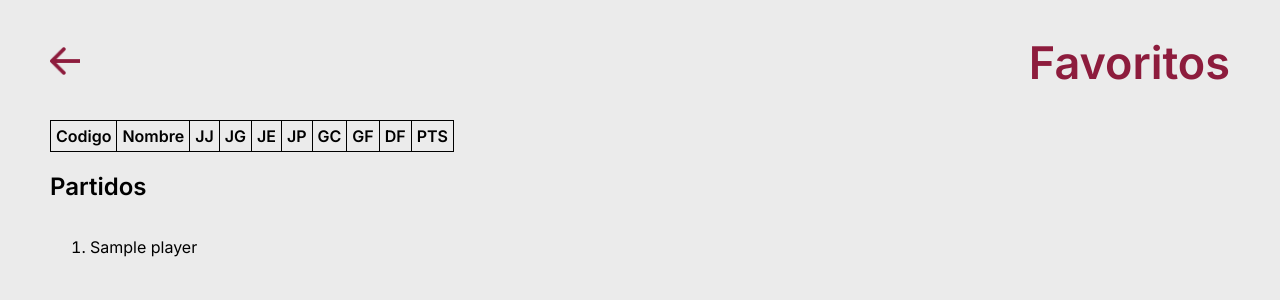
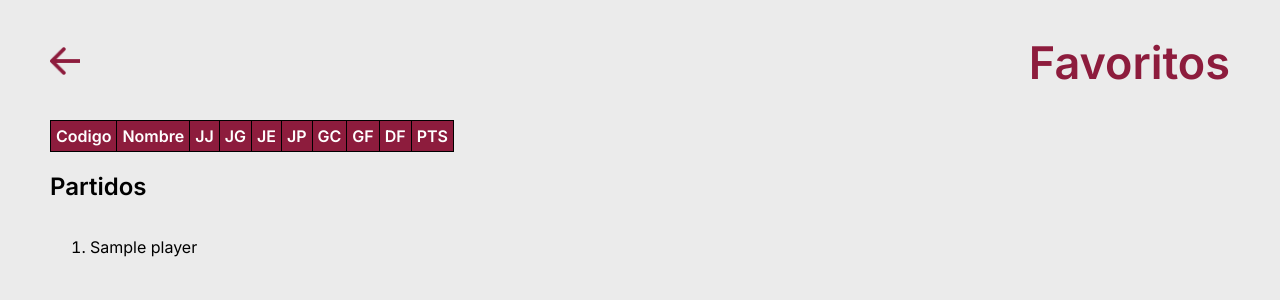
Before and after one commit to eivaremir/ingweb_mundial, a PHP site: page /php/favoritos.php in a window 1280 px wide. Shown: the top 300 px of the page. Run offline with PHP 8.4, Linux system fonts and the light colour scheme; the visitor is signed in with stand-in values (Sample User, id 1); tables that the repository leaves empty or names only in its code hold one stand-in row (values such as "Sample post"); data that the repository does not hold is empty.

Commit message:
changed styles for tables

```diff
--- a/webStyle.css
+++ b/webStyle.css
@@ -355,3 +355,7 @@ h3 {
 .team-quote {
   flex-basis: 32%;
 }
+th {
+  background-color: #8d1c3d;
+  color: white;
+}
```
